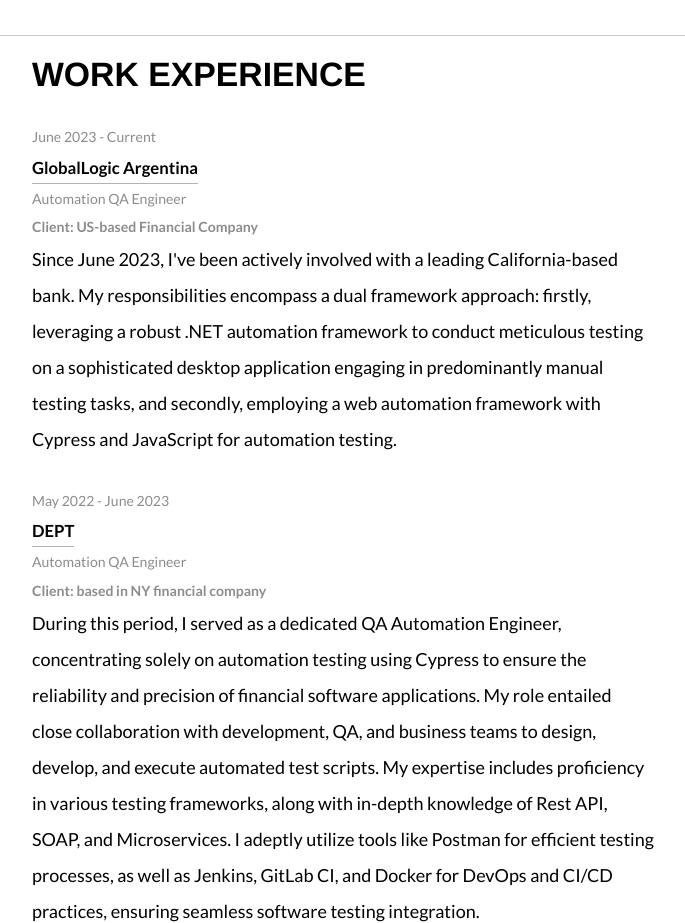
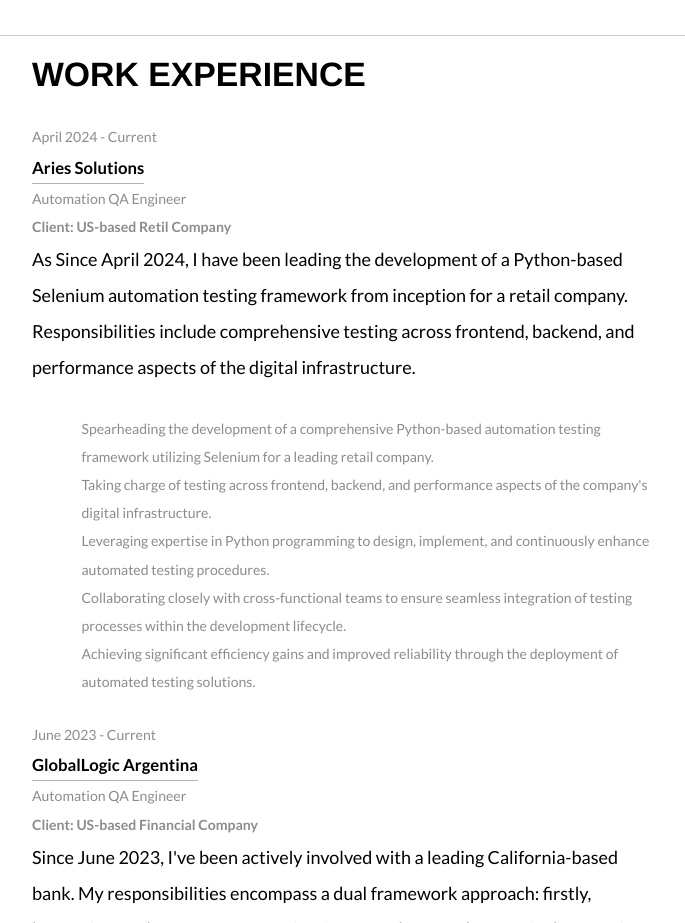
Before and after one commit to ernestoalbarez/my-resume, a plain HTML site: page index.html in a window 1280 px wide. Shown: the part 800-1723 px from the top of the page, without its empty margins (297-982 px from the left). Drawn offline with Linux system fonts and the light colour scheme.

Commit message:
update job experience

```diff
--- a/index.html
+++ b/index.html
@@ -64,6 +64,19 @@
 	<div class="work section second" id="experience">
 		<div class="container">
 			<h1>Work Experience</h1>
+			<ul class="work-list">
+				<li>April 2024 - Current</li>
+				<li><a href="https://www.ariessolutions.io/">Aries Solutions</a></li>
+				<li>Automation QA Engineer</li>
+				<li><strong>Client: US-based Retil Company</strong></li>
+				<p>As Since April 2024, I have been leading the development of a Python-based Selenium automation testing framework from inception for a retail company. Responsibilities include comprehensive testing across frontend, backend, and performance aspects of the digital infrastructure.</p><ul>
+					<li>Spearheading the development of a comprehensive Python-based automation testing framework utilizing Selenium for a leading retail company.</li>
+					<li>Taking charge of testing across frontend, backend, and performance aspects of the company's digital infrastructure.</li>
+					<li>Leveraging expertise in Python programming to design, implement, and continuously enhance automated testing procedures.</li>
+					<li>Collaborating closely with cross-functional teams to ensure seamless integration of testing processes within the development lifecycle.</li>
+					<li>Achieving significant efficiency gains and improved reliability through the deployment of automated testing solutions.</li>
+				</ul>
+			</ul>
 			<ul class="work-list">
 				<li>June 2023 - Current</li>
 				<li><a href="https://www.globallogic.com/latam/">GlobalLogic Argentina</a></li>
```
